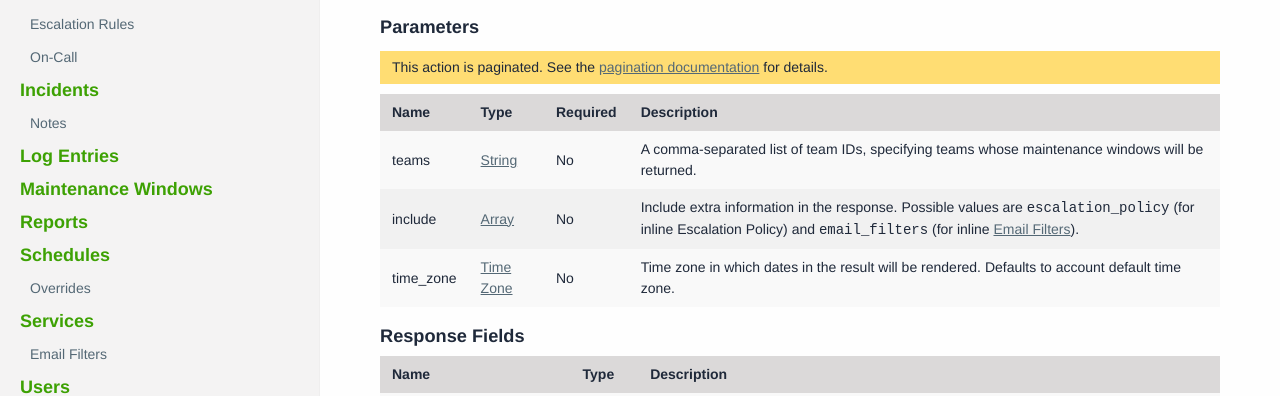
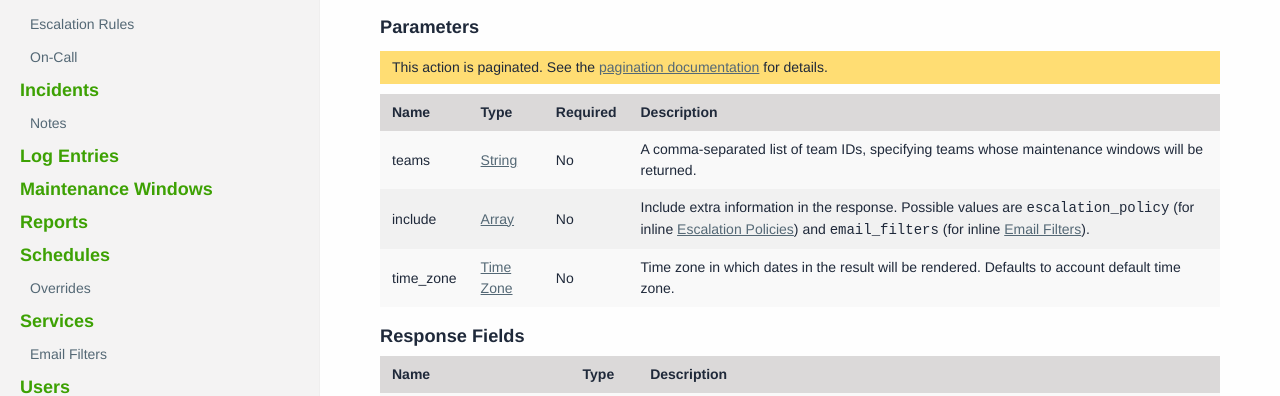
Before and after one commit to h4dz/devdocs, a Jekyll site: the page built from source/documentation/rest/services/list.html, in a window 1280 px wide and 900 px high. Shown: the part 331-727 px from the top of the window. Built offline with Jekyll 4.4.1, drawn with Linux system fonts in a browser that asks for light colours; some web fonts are replaced.

Commit message:
Linkify EP include
Because it's nice.

```diff
--- a/source/documentation/rest/services/list.html
+++ b/source/documentation/rest/services/list.html
@@ -83,7 +83,7 @@ GET https://<span class="base_url contenteditable persist" contenteditable="true
             No
           </td>
           <td>
-            Include extra information in the response. Possible values are <code>escalation_policy</code> (for inline Escalation Policy) and <code>email_filters</code> (for inline <a href="/documentation/rest/services/email_filters">Email Filters</a>).
+            Include extra information in the response. Possible values are <code>escalation_policy</code> (for inline <a href="/documentation/rest/escalation_policies">Escalation Policies</a>) and <code>email_filters</code> (for inline <a href="/documentation/rest/services/email_filters">Email Filters</a>).
           </td>
         </tr>
         <tr>
```
